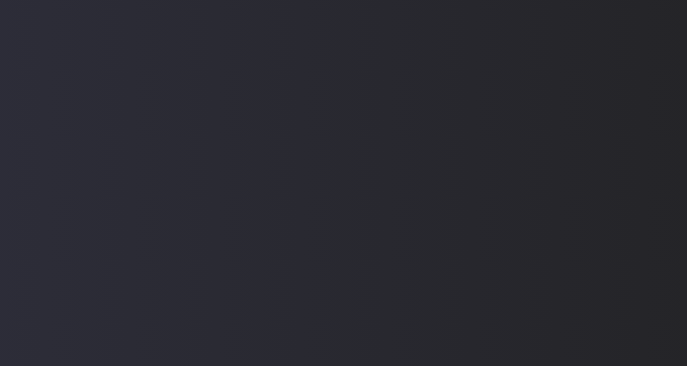
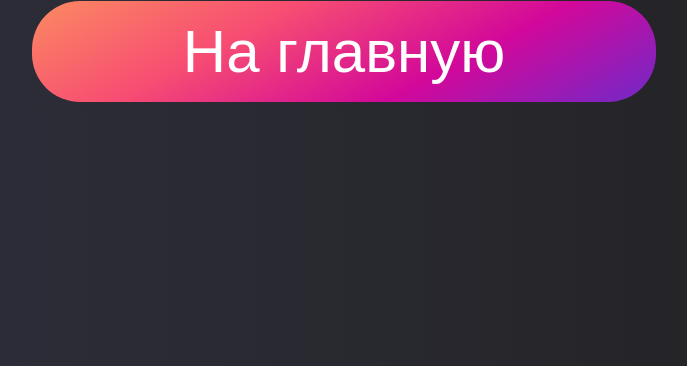
Before and after one commit to Tochoz/AlohaChat, a Django app: template templates/main/home.html in a window 1280 px wide. Shown: the part 54-420 px from the top of the page, without its empty margins (296-983 px from the left). Run offline with Django 3.2, Linux system fonts and the light colour scheme; the template is opened without the code that fills it, so the values that code supplies are empty.

Commit message:
Added mainpage button

```diff
--- a/templates/main/home.html
+++ b/templates/main/home.html
@@ -26,5 +26,5 @@
     </div>
     <div class="title">
     Привет, {{ name }}, здесь скоро будет чат!
-    </div>
+    </div><a class="button" href="{% url 'mainpage' %}">На главную</a>
 {% endblock %}
```
